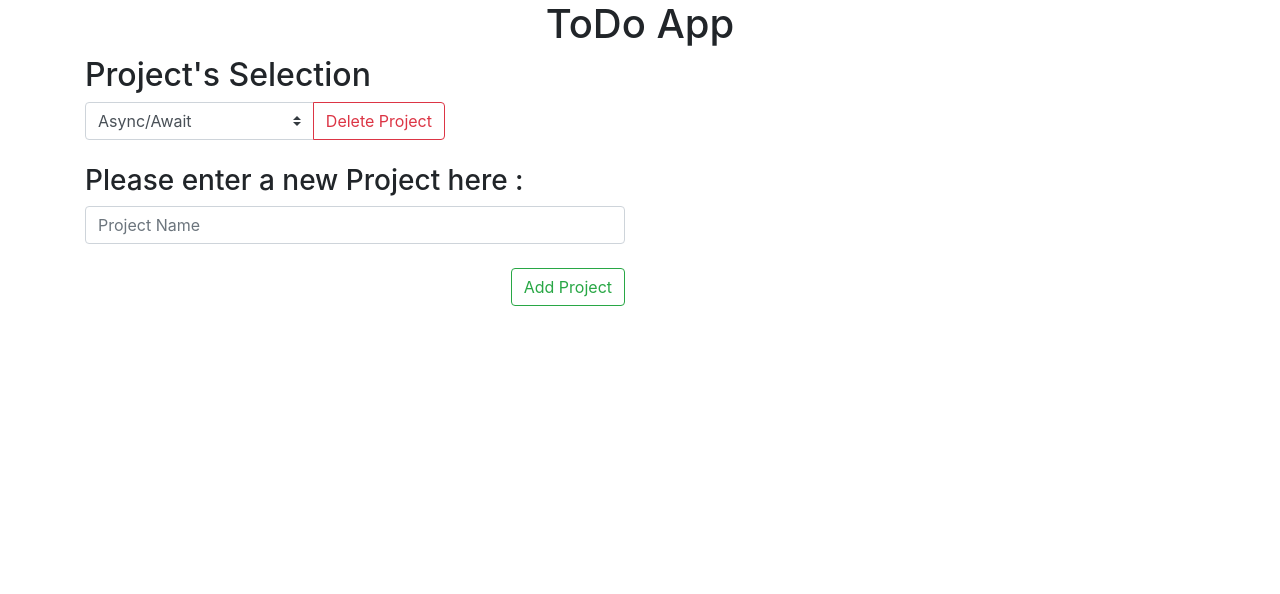
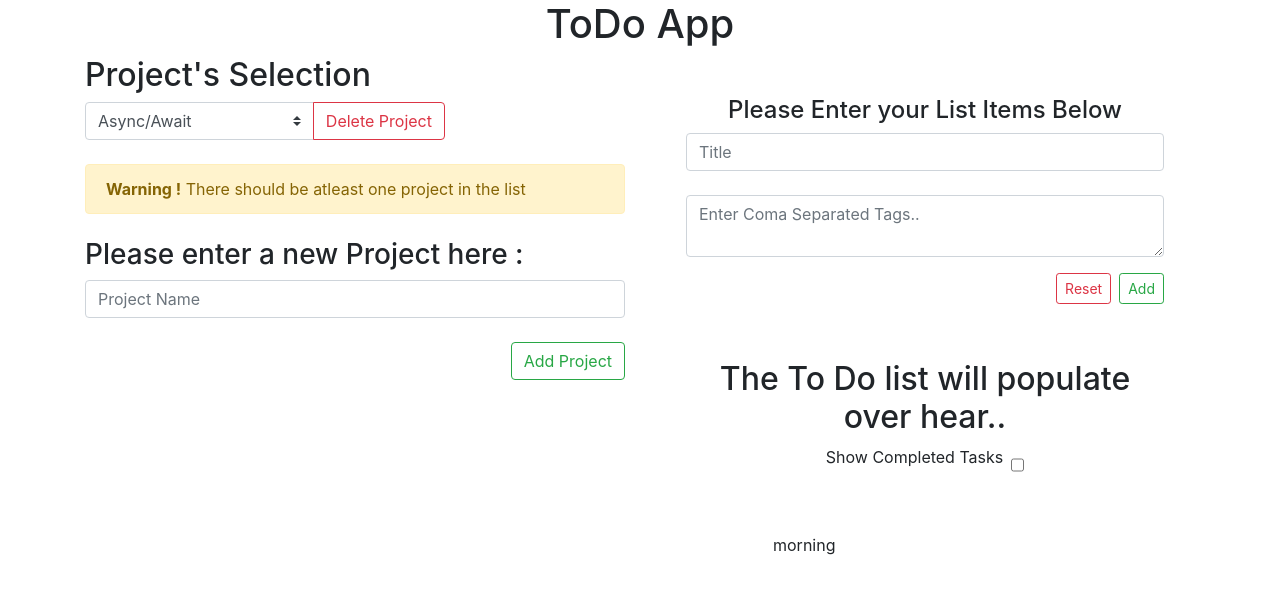
Before and after one commit to asinghal279/ReactToDoApp, a React (Create React App) app: page / in a window 1280 px wide. Shown: the top 594 px of the page. Built offline with nearby package versions, Linux system fonts and the light colour scheme.

Commit message:
add todo function

```diff
--- a/src/App.js
+++ b/src/App.js
@@ -1,35 +1,54 @@
 import React, { Component } from "react";
 import Project from "./project";
+import Todo from "./todo";
 
 class App extends Component {
-  state = {
-    projects: ["Async/Await", "EasyBank", "Standup", "GoodMorning"],
+  constructor(props) {
+    super(props);
+    this.state = {
+      projects: {
+        "Async/Await": [{ id: 2343, title: "morning", tags: "yo, po" }],
+      },
+      selectedProject: "Async/Await",
     };
+  }
 
   handleDeleteProject = (project) => {
-    let index = this.state.projects.indexOf(project);
-    if (index > -1 && this.state.projects.length>1) {
-      this.state.projects.splice(index, 1);
+    delete this.state.projects[project];
     this.setState(
       {
         projects: this.state.projects,
       },
       () => console.log(this.state.projects)
     );
-      return true;
-    }
-    else{
-      return false
-    }
   };
 
-  componentDidMount() {
-    document.querySelectorAll(".close").forEach((button) => {
-      button.addEventListener("click", () => {
-        button.parentElement.classList.add("d-none");
-      });
-    });
-  }
+  handleInput = (value) => {
+    let obj = { ...this.state.projects };
+    obj[value] = [];
+    this.state.projects[value] = [];
+    this.setState(
+      {
+        projects: this.state.projects,
+      },
+      () => console.log(this.state.projects)
+    );
+  };
+
+  handleTodoInput = (values) => {
+    let obj = {
+      id: Date.now(),
+      title: values[0],
+      tags: values[1],
+    };
+    this.state.projects[this.state.selectedProject].push(obj);
+    this.setState(
+      {
+        projects: this.state.projects,
+      },
+      () => console.log(this.state.projects)
+    );
+  };
 
   render() {
     return (
@@ -37,10 +56,20 @@ class App extends Component {
         <div className="row">
           <Project
             list={this.state.projects}
+            selectedProject={this.state.selectedProject}
             onDelete={(projectToDelete) =>
               this.handleDeleteProject(projectToDelete)
             }
+            addProject={(value) => this.handleInput(value)}
+            selectedProjectHandler={(value) =>
+              this.setState({ selectedProject: value })
+            }
           />
+          <Todo addTodo={(arr) => this.handleTodoInput(arr)}>
+            {this.state.projects[this.state.selectedProject].map((todo) => (
+              <div>{todo.title}</div>
+            ))}
+          </Todo>
         </div>
       </div>
     );
--- a/src/project.js
+++ b/src/project.js
@@ -1,19 +1,52 @@
 import React, { Component } from "react";
 
 class Project extends Component {
-  state = {
-    projects: this.props.list,
-    selectedProject: "",
-  };
+  constructor(props) {
+    super(props);
+
+    this.state = {
+      projects: this.props.list,
+      selectedProject: this.props.selectedProject,
+      newItem: ""
+    };
+
+    this.alertClass = "alert alert-warning alert-dismissible fade ";
+  }
 
   changeSelectedProject = (e) => {
     let optionsNode = document.querySelector("#selector");
     let selectedProjectName =
       optionsNode.options[optionsNode.selectedIndex].innerHTML;
-    this.setState({ selectedProject: selectedProjectName }, () =>
-      console.log(this.state.selectedProject)
-    );
+    this.props.selectedProjectHandler(selectedProjectName);
   };
+
+  deleteClicked = async () => {
+    await this.props.onDelete(this.state.selectedProject);
+    await this.changeSelectedProject();
+  };
+
+  class = () => {
+    if (this.state.projects.length > 1) {
+      let k = this.alertClass;
+      k = k + "d-none";
+      return k;
+    } else {
+      let k = this.alertClass;
+      k = k + "show";
+      return k;
+    }
+  };
+
+  inputField = (e) => {
+    this.setState({
+      newItem : e.target.value
+    })
+  }
+
+  handleSubmit = (e) => {
+    e.preventDefault();
+    this.props.addProject(this.state.newItem)
+  }
 
   render() {
     return (
@@ -25,22 +58,15 @@ class Project extends Component {
             id="selector"
             onChange={this.changeSelectedProject}
           >
-            {this.state.projects.map((project) => (
-              <option>{project}</option>
+            {Object.keys(this.state.projects).map((project) => (
+              <option id={project} value={project}>
+                {project}
+              </option>
             ))}
           </select>
           <div class="input-group-append">
             <button
-              onClick={async () => {
-                let bool = await this.props.onDelete(
-                  this.state.selectedProject
-                );
-                await this.changeSelectedProject();
-                if (!bool) {
-                  document.querySelector("#warning").classList.remove("d-none");
-                  document.querySelector("#warning").classList.add("show");
-                }
-              }}
+              onClick={this.deleteClicked}
               class="btn btn-outline-danger"
               type="button"
             >
@@ -48,18 +74,14 @@ class Project extends Component {
             </button>
           </div>
         </div>
-        <div
-          class="alert alert-warning alert-dismissible fade d-none"
-          id="warning"
-          role="alert"
-        >
+        <div className={this.class()} id="warning" role="alert">
           <strong>Warning !</strong> There should be atleast one project in the
           list
-          <button type="button" class="close" aria-label="Close">
+          {/* <button type="button" class="close" aria-label="Close">
             <span aria-hidden="true">&times;</span>
-          </button>
+          </button> */}
         </div>
-        <form action="" class="col-sm-12 p-0 mt-4" id="projectForm">
+        <form onSubmit={this.handleSubmit} class="col-sm-12 p-0 mt-4" id="projectForm">
           <div class="form-group">
             <h3 for="project">Please enter a new Project here :</h3>
             <input
@@ -68,6 +90,7 @@ class Project extends Component {
               id="projectName"
               class="form-control mb-4"
               placeholder="Project Name"
+              onChange = {this.inputField}
               required
             />
             {/* <div
--- /dev/null
+++ b/src/todo.js
@@ -0,0 +1,79 @@
+import React, { Component } from "react";
+
+class todo extends Component {
+  constructor(props) {
+    super(props);
+
+    this.state = {
+      newTitle: "",
+      newTags: "",
+    };
+  }
+
+  handleSubmit =(e) => {
+      e.preventDefault();
+      let array = [this.state.newTitle, this.state.newTags];
+      this.props.addTodo(array);
+  }
+
+  render() {
+    return (
+      <div className="col-sm-6">
+        <div class="col-sm-12 mb-5">
+          <div class="my-4 p-3 form-box">
+            <h4 class="text-center">Please Enter your List Items Below</h4>
+            <form onSubmit={this.handleSubmit} id="item-input" class="">
+              <div class="form-group">
+                <input
+                  type="text"
+                  id="titleInput"
+                  class="form-control mb-4"
+                  placeholder="Title"
+                  onChange={(e) => this.setState({ newTitle: e.target.value })}
+                  required
+                />
+                <textarea
+                  name="tags"
+                  id="tagsInput"
+                  class="form-control"
+                  placeholder="Enter Coma Separated Tags.."
+                  onChange={(e) => this.setState({ newTags: e.target.value })}
+                  required
+                ></textarea>
+              </div>
+              <div class="form-group text-right">
+                <input
+                  type="reset"
+                  class="btn btn-outline-danger btn-sm mx-2"
+                />
+                <input
+                  type="submit"
+                  value="Add"
+                  class="btn btn-outline-success btn-sm float-right"
+                />
+              </div>
+            </form>
+          </div>
+          <div class="col-sm-12 text-center">
+            <h2>The To Do list will populate over hear..</h2>
+            <div class="d-flex justify-content-center">
+              <p>Show Completed Tasks</p>
+              <input
+                class="check ml-2 show-completed"
+                type="checkbox"
+                name="checkbox"
+              />
+            </div>
+          </div>
+          <div class="col-sm-12">
+            <div id="toDoList" class="col-sm-10 mx-auto to-do-box p-5">
+                {this.props.children}
+            </div>
+          </div>
+        </div>
+      </div>
+    );
+  }
+}
+
+export default todo;
```
Lines whose indentation alone changed are shown as unchanged.
